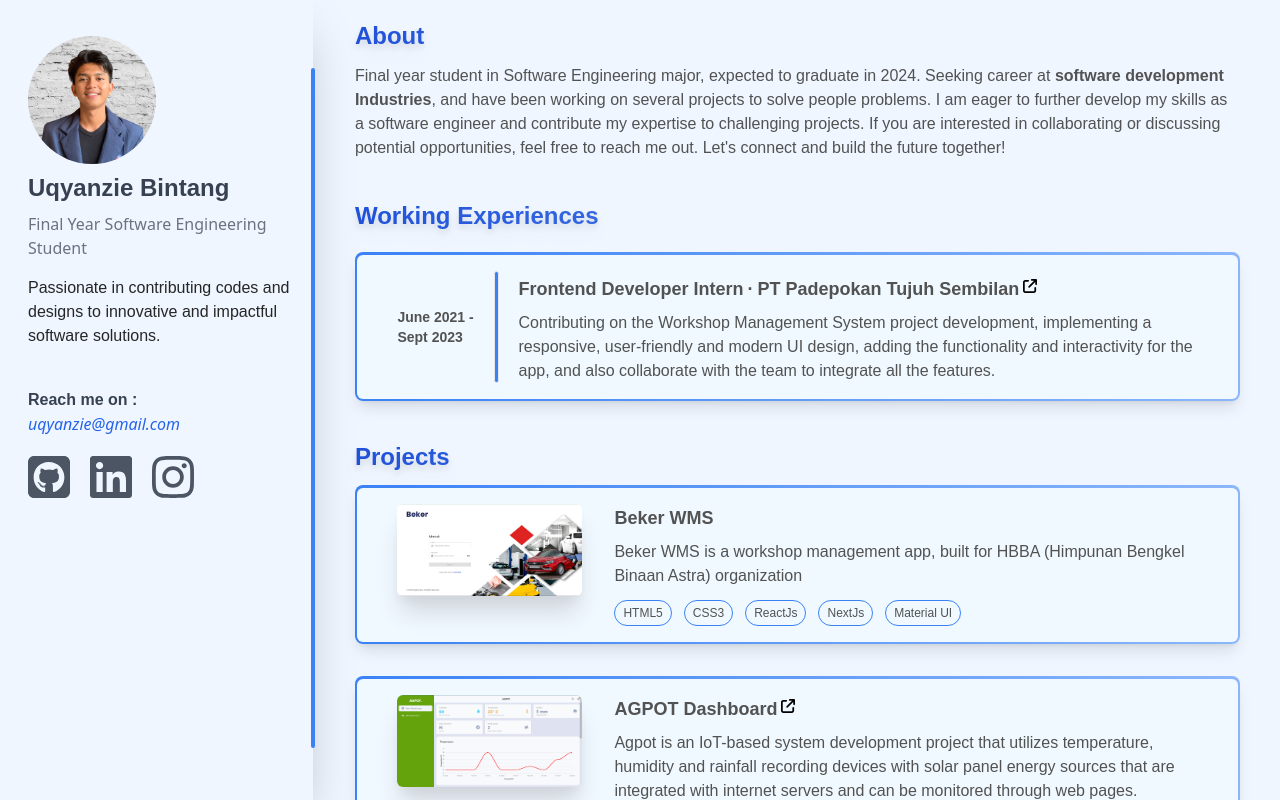
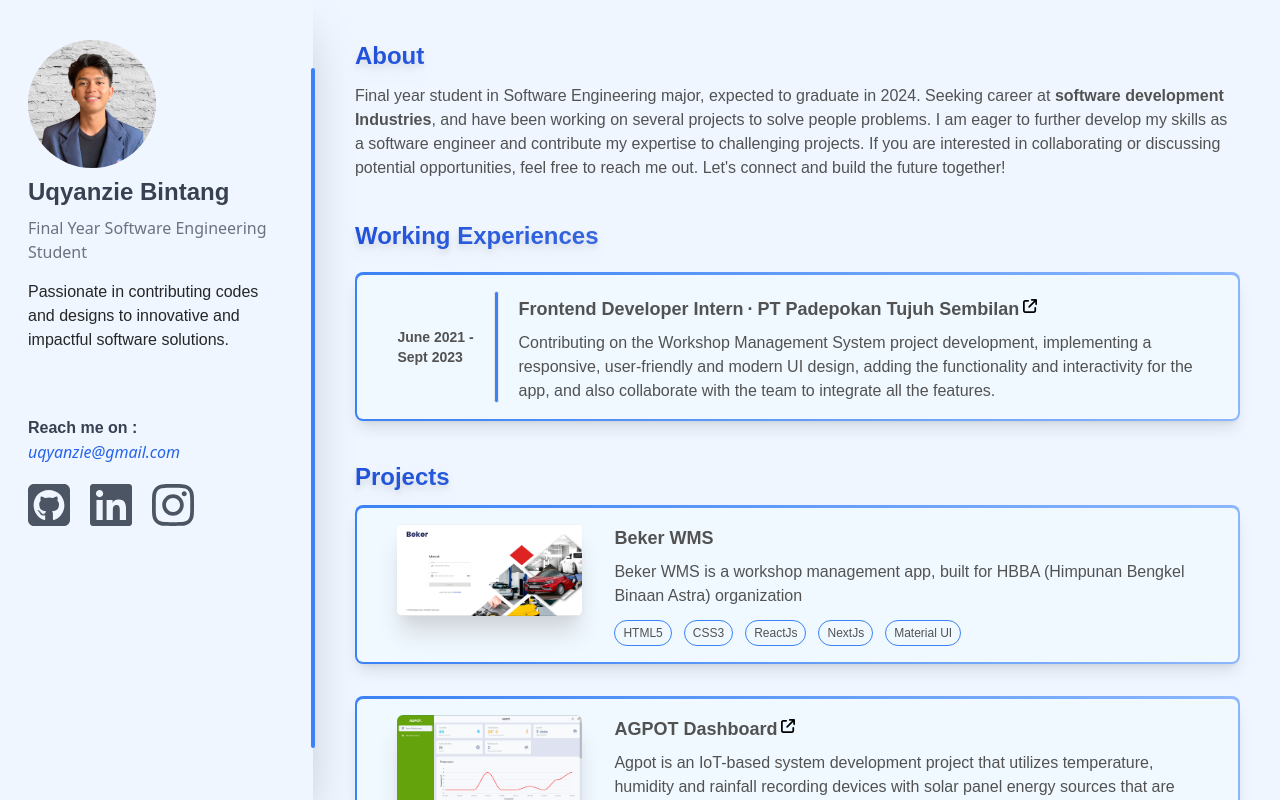
Before and after one commit to uqyanzie/portofolio, a React (Vite) app: page / in a window 1280 px wide. Built offline with nearby package versions, Linux system fonts and the light colour scheme.

Commit message:
Fix layout margin & padding

```diff
--- a/src/App.jsx
+++ b/src/App.jsx
@@ -13,7 +13,7 @@ export default function App() {
   return (
     <div className="flex flex-col lg:flex-row h-screen text-gray-700 font-poppins">
       <div className="lg:w-5/6 py-4 px-1 shadow-2xl">
-        <div className="me-auto pt-5 lg:ps-6 ps-8 mb-4">
+        <div className="me-auto pt-5 lg:p-6 p-8 mb-4">
           <img className="rounded-full w-32 h-32 mb-2" src="/fotopakejasmet.png" style={{objectFit: "cover"}}/>
           <div className="block">
             <h3 className="text-2xl font-semibold mb-2 font-poppins">Uqyanzie Bintang</h3>
@@ -51,7 +51,7 @@ export default function App() {
 
       <div className="flex-grow lg:overflow-y-scroll text-neutral-600">
 
-        <div className="px-10 py-5">
+        <div className="p-10">
 
           <div className="mb-10">
             <h3 className={`text-2xl font-semibold mb-3 bg-gradient-to-r ${from} ${via} ${to} text-transparent bg-clip-text bg-300% animate-gradient drop-shadow-lg `}>About</h3>
@@ -119,21 +119,21 @@ export default function App() {
                       </div>
                       <p className="font-inter">Beker WMS is a workshop management app, built for HBBA (Himpunan Bengkel Binaan Astra) organization</p>
                       <div className="flex flex-wrap pt-3 gap-3">
-                        <a className="rounded-full border border-blue-500 text-xs p-1 px-2">
+                        <div className="rounded-full border border-blue-500 text-xs p-1 px-2">
                           HTML5
-                        </a>
-                        <a className="rounded-full border border-blue-500 text-xs p-1 px-2">
+                        </div>
+                        <div className="rounded-full border border-blue-500 text-xs p-1 px-2">
                           CSS3
-                        </a>
-                        <a className="rounded-full border border-blue-500 text-xs p-1 px-2">
+                        </div>
+                        <div className="rounded-full border border-blue-500 text-xs p-1 px-2">
                           ReactJs
-                        </a>
-                        <a className="rounded-full border border-blue-500 text-xs p-1 px-2">
+                        </div>
+                        <div className="rounded-full border border-blue-500 text-xs p-1 px-2">
                           NextJs
-                        </a>
-                        <a className="rounded-full border border-blue-500 text-xs p-1 px-2">
+                        </div>
+                        <div className="rounded-full border border-blue-500 text-xs p-1 px-2">
                           Material UI
-                        </a>
+                        </div>
                       </div>
                     </div>
                   </div>
@@ -155,24 +155,24 @@ export default function App() {
                       </div>
                       <p className="font-inter">Agpot is an IoT-based system development project that utilizes temperature, humidity and rainfall recording devices with solar panel energy sources that are integrated with internet servers and can be monitored through web pages.</p>
                       <div className="flex flex-wrap pt-3 gap-3">
-                        <a className="rounded-full border border-blue-500 text-xs p-1 px-2">
+                        <div className="rounded-full border border-blue-500 text-xs p-1 px-2">
                           HTML5
-                        </a>
-                        <a className="rounded-full border border-blue-500 text-xs p-1 px-2">
+                        </div>
+                        <div className="rounded-full border border-blue-500 text-xs p-1 px-2">
                           CSS3
-                        </a>
-                        <a className="rounded-full border border-blue-500 text-xs p-1 px-2">
+                        </div>
+                        <div className="rounded-full border border-blue-500 text-xs p-1 px-2">
                           ReactJs
-                        </a>
-                        <a className="rounded-full border border-blue-500 text-xs p-1 px-2">
+                        </div>
+                        <div className="rounded-full border border-blue-500 text-xs p-1 px-2">
                           Tailwind CSS
-                        </a>
-                        <a className="rounded-full border border-blue-500 text-xs p-1 px-2">
+                        </div>
+                        <div className="rounded-full border border-blue-500 text-xs p-1 px-2">
                           Daisy UI
-                        </a>
-                        <a className="rounded-full border border-blue-500 text-xs p-1 px-2">
+                        </div>
+                        <div className="rounded-full border border-blue-500 text-xs p-1 px-2">
                           ApexCharts
-                        </a>
+                        </div>
                       </div>
                     </div>
                   </div>
```
